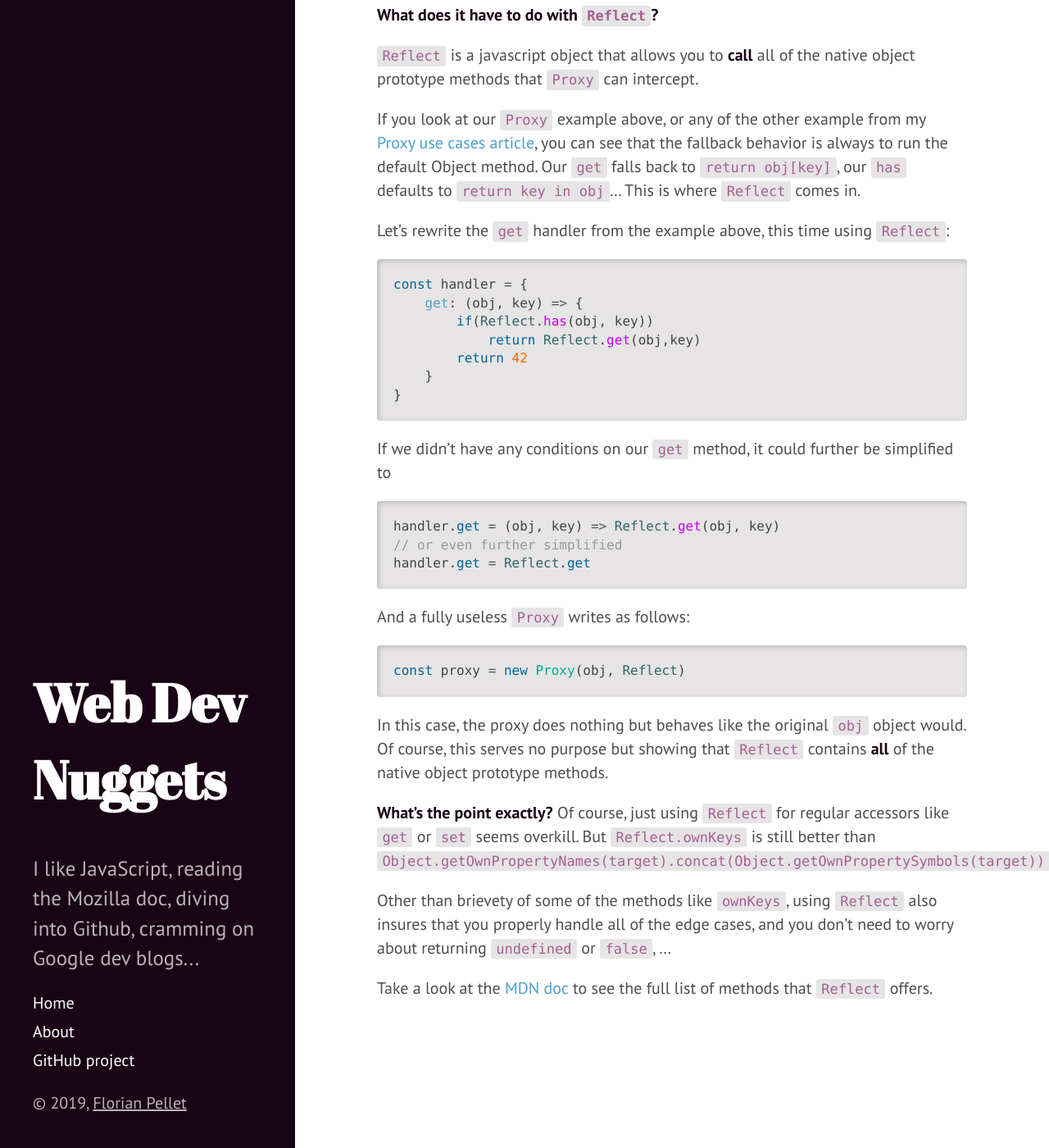
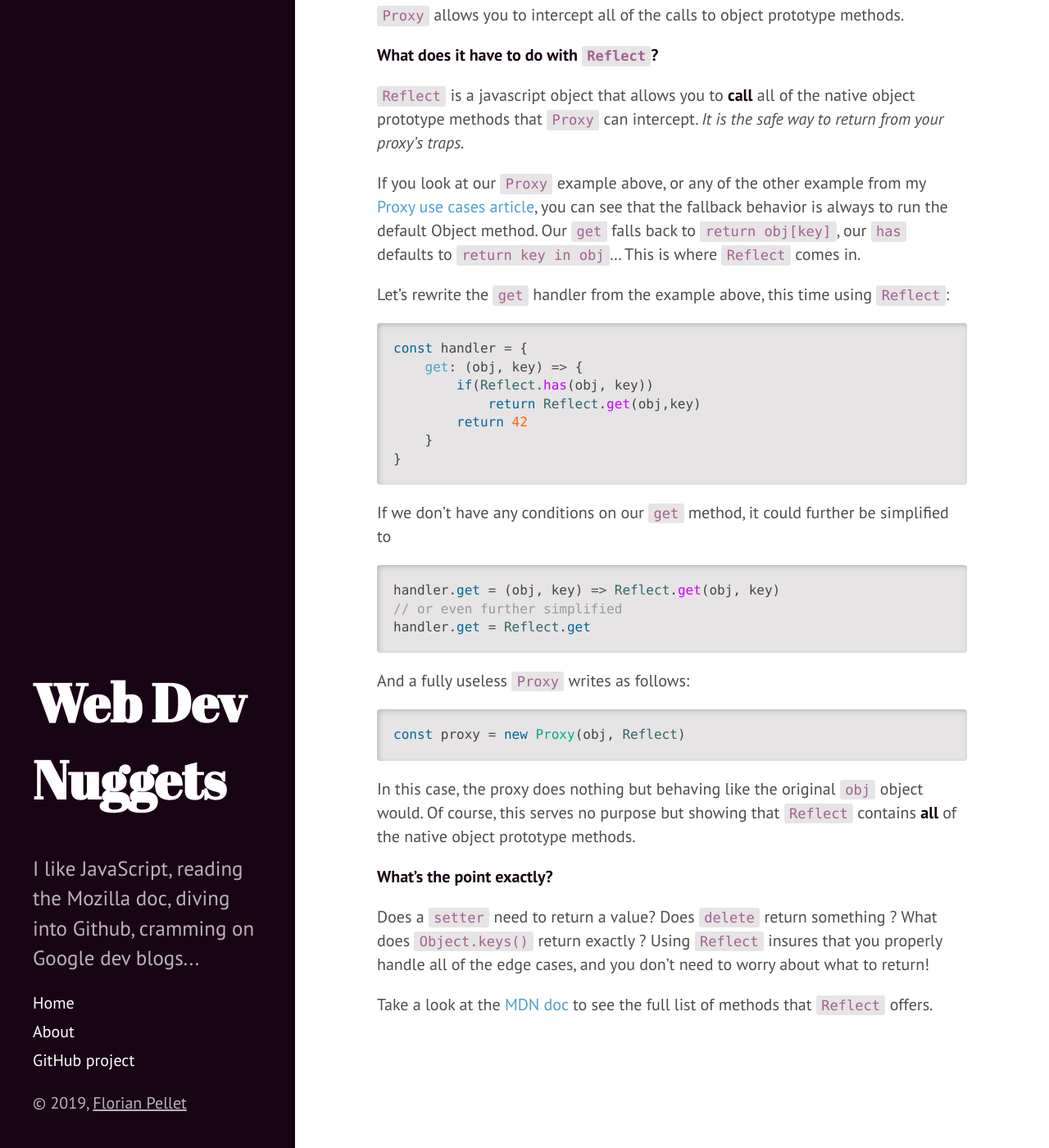
Before and after one commit to Sheraff/TIL, a Jekyll site: the page built from _posts/2019-12-02-Proxy-and-Reflect.md, in a window 1280 px wide and 1400 px high, scrolled down 858 px. Shown: the whole window at 82% size. Built offline with Jekyll 4.4.1, drawn with Linux system fonts in a browser that asks for light colours.

Commit message:
update proxy articles

````diff
--- a/_posts/2019-12-02-Proxy-and-Reflect.md
+++ b/_posts/2019-12-02-Proxy-and-Reflect.md
@@ -12,6 +12,7 @@ const proxy = new Proxy(object, Reflect)
 <hr>
 
 **What is `Proxy`?**
+
 I already wrote [an article](http://til.florianpellet.com/2019/12/01/Proxy-use-cases/) about what `Proxy` is and what it can do. But here's the most basic example anyway:
 ```javascript
 const object = {a: 1, b: 2}
@@ -26,7 +27,7 @@ console.log(proxy.c) // 42
 
 **What does it have to do with `Reflect`?**
 
-`Reflect` is a javascript object that allows you to **call** all of the native object prototype methods that `Proxy` can intercept.
+`Reflect` is a javascript object that allows you to **call** all of the native object prototype methods that `Proxy` can intercept. *It is the safe way to return from your proxy's traps.*
 
 If you look at our `Proxy` example above, or any of the other example from my [Proxy use cases article](http://til.florianpellet.com/2019/12/01/Proxy-use-cases/), you can see that the fallback behavior is always to run the default Object method. Our `get` falls back to `return obj[key]`, our `has` defaults to `return key in obj`... This is where `Reflect` comes in.
 
@@ -41,7 +42,7 @@ const handler = {
 }
 ```
 
-If we didn't have any conditions on our `get` method, it could further be simplified to
+If we don't have any conditions on our `get` method, it could further be simplified to
 ```javascript
 handler.get = (obj, key) => Reflect.get(obj, key)
 // or even further simplified
@@ -52,11 +53,10 @@ And a fully useless `Proxy` writes as follows:
 ``` javascript
 const proxy = new Proxy(obj, Reflect)
 ```
-In this case, the proxy does nothing but behaves like the original `obj` object would. Of course, this serves no purpose but showing that `Reflect` contains **all** of the native object prototype methods.
+In this case, the proxy does nothing but behaving like the original `obj` object would. Of course, this serves no purpose but showing that `Reflect` contains **all** of the native object prototype methods.
 
 **What's the point exactly?**
-Of course, just using `Reflect` for regular accessors like `get` or `set` seems overkill. But `Reflect.ownKeys` is still better than `Object.getOwnPropertyNames(target).concat(Object.getOwnPropertySymbols(target))`.
 
-Other than brievety of some of the methods like `ownKeys`, using `Reflect` also insures that you properly handle all of the edge cases, and you don't need to worry about returning `undefined` or `false`, ...
+Does a `setter` need to return a value? Does `delete` return something ? What does `Object.keys()` return exactly ? Using `Reflect` insures that you properly handle all of the edge cases, and you don't need to worry about what to return!
 
 Take a look at the [MDN doc](https://developer.mozilla.org/en-US/docs/Web/JavaScript/Reference/Global_Objects/Reflect) to see the full list of methods that `Reflect` offers.
````
Also changed, not shown: _posts/2019-12-01-Proxy-use-cases.md (+1 -1 lines).
